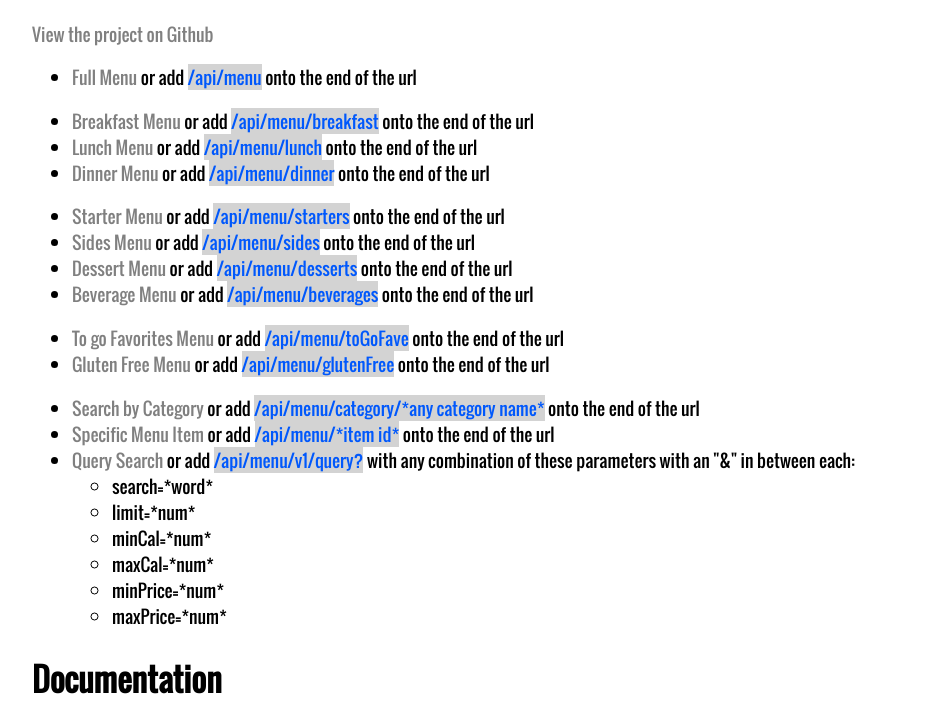
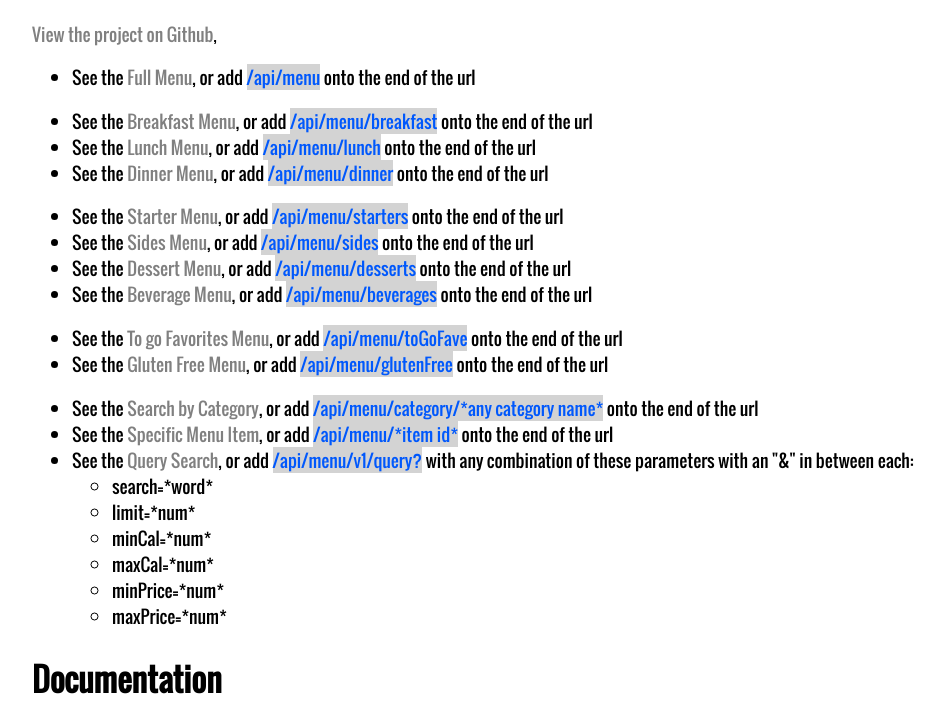
Before and after one commit to Barik-D-Boley/Creating-an-API, a website: page homepage.html in a window 1280 px wide. Shown: the part 87-800 px from the top of the page, without its empty margins (32-976 px from the left). Drawn offline with Linux system fonts and the light colour scheme.

Commit message:
Made the homepage more readable

```diff
--- a/homepage.html
+++ b/homepage.html
@@ -9,25 +9,25 @@
 </head>
 <body>
     <h1>Home Page</h1>
-    <a target='_blank' href='https://github.com/xBarikadex/Creating-an-API'>View the project on Github</a>
+    <a target='_blank' href='https://github.com/xBarikadex/Creating-an-API'>View the project on Github</a>,
     <ul>
-        <li><a target='_blank' href='/api/menu'>Full Menu</a> or add <span class='url' onclick='copy("/api/menu")' title='Copy to Clipboard'>/api/menu</span> onto the end of the url</li>
+        <li>See the <a target='_blank' href='/api/menu'>Full Menu</a>, or add <span class='url' onclick='copy("/api/menu")' title='Copy to Clipboard'>/api/menu</span> onto the end of the url</li>
         <p></p>
-        <li><a target='_blank' href='/api/menu/breakfast'>Breakfast Menu</a> or add <span class='url' onclick='copy("/api/menu/breakfast")' title='Copy to Clipboard'>/api/menu/breakfast</span> onto the end of the url</li>
-        <li><a target='_blank' href='/api/menu/lunch'>Lunch Menu</a> or add <span class='url' onclick='copy("/api/menu/lunch")' title='Copy to Clipboard'>/api/menu/lunch</span> onto the end of the url</li>
-        <li><a target='_blank' href='/api/menu/dinner'>Dinner Menu</a> or add <span class='url' onclick='copy("/api/menu/dinner")' title='Copy to Clipboard'>/api/menu/dinner</span> onto the end of the url</li>
+        <li>See the <a target='_blank' href='/api/menu/breakfast'>Breakfast Menu</a>, or add <span class='url' onclick='copy("/api/menu/breakfast")' title='Copy to Clipboard'>/api/menu/breakfast</span> onto the end of the url</li>
+        <li>See the <a target='_blank' href='/api/menu/lunch'>Lunch Menu</a>, or add <span class='url' onclick='copy("/api/menu/lunch")' title='Copy to Clipboard'>/api/menu/lunch</span> onto the end of the url</li>
+        <li>See the <a target='_blank' href='/api/menu/dinner'>Dinner Menu</a>, or add <span class='url' onclick='copy("/api/menu/dinner")' title='Copy to Clipboard'>/api/menu/dinner</span> onto the end of the url</li>
         <p></p>
-        <li><a target='_blank' href='/api/menu/starters'>Starter Menu</a> or add <span class='url' onclick='copy("/api/menu/starters")' title='Copy to Clipboard'>/api/menu/starters</span> onto the end of the url</li>
-        <li><a target='_blank' href='/api/menu/sides'>Sides Menu</a> or add <span class='url' onclick='copy("/api/menu/sides")' title='Copy to Clipboard'>/api/menu/sides</span> onto the end of the url</li>
-        <li><a target='_blank' href='/api/menu/desserts'>Dessert Menu</a> or add <span class='url' onclick='copy("/api/menu/desserts")' title='Copy to Clipboard'>/api/menu/desserts</span> onto the end of the url</li>
-        <li><a target='_blank' href='/api/menu/beverages'>Beverage Menu</a> or add <span class='url' onclick='copy("/api/menu/beverages")' title='Copy to Clipboard'>/api/menu/beverages</span> onto the end of the url</li>
+        <li>See the <a target='_blank' href='/api/menu/starters'>Starter Menu</a>, or add <span class='url' onclick='copy("/api/menu/starters")' title='Copy to Clipboard'>/api/menu/starters</span> onto the end of the url</li>
+        <li>See the <a target='_blank' href='/api/menu/sides'>Sides Menu</a>, or add <span class='url' onclick='copy("/api/menu/sides")' title='Copy to Clipboard'>/api/menu/sides</span> onto the end of the url</li>
+        <li>See the <a target='_blank' href='/api/menu/desserts'>Dessert Menu</a>, or add <span class='url' onclick='copy("/api/menu/desserts")' title='Copy to Clipboard'>/api/menu/desserts</span> onto the end of the url</li>
+        <li>See the <a target='_blank' href='/api/menu/beverages'>Beverage Menu</a>, or add <span class='url' onclick='copy("/api/menu/beverages")' title='Copy to Clipboard'>/api/menu/beverages</span> onto the end of the url</li>
         <p></p>
-        <li><a target='_blank' href='/api/menu/toGoFave'>To go Favorites Menu</a> or add <span class='url' onclick='copy("/api/menu/toGoFave")' title='Copy to Clipboard'>/api/menu/toGoFave</span> onto the end of the url</li>
-        <li><a target='_blank' href='/api/menu/glutenFree'>Gluten Free Menu</a> or add <span class='url' onclick='copy("/api/menu/glutenFree")' title='Copy to Clipboard'>/api/menu/glutenFree</span> onto the end of the url</li>
+        <li>See the <a target='_blank' href='/api/menu/toGoFave'>To go Favorites Menu</a>, or add <span class='url' onclick='copy("/api/menu/toGoFave")' title='Copy to Clipboard'>/api/menu/toGoFave</span> onto the end of the url</li>
+        <li>See the <a target='_blank' href='/api/menu/glutenFree'>Gluten Free Menu</a>, or add <span class='url' onclick='copy("/api/menu/glutenFree")' title='Copy to Clipboard'>/api/menu/glutenFree</span> onto the end of the url</li>
         <p></p>
-        <li><a target='_blank' href='/api/menu/category/sides'>Search by Category</a> or add <span class='url' onclick='copy("/api/menu/category/")' title='Copy to Clipboard'>/api/menu/category/*any category name*</span> onto the end of the url</li>
-        <li><a target='_blank' href='/api/menu/69'>Specific Menu Item</a> or add <span class='url' onclick='copy("/api/menu/")' title='Copy to Clipboard'>/api/menu/*item id*</span> onto the end of the url</li>
-        <li><a target='_blank' href='/api/menu/v1/query?search=bacon&maxPrice=10&minCal=800&limit=2'>Query Search</a> or add <span class='url' onclick='copy("/api/menu/v1/query?")' title='Copy to Clipboard'>/api/menu/v1/query?</span> with any combination of these parameters with an "&" in between each:
+        <li>See the <a target='_blank' href='/api/menu/category/sides'>Search by Category</a>, or add <span class='url' onclick='copy("/api/menu/category/")' title='Copy to Clipboard'>/api/menu/category/*any category name*</span> onto the end of the url</li>
+        <li>See the <a target='_blank' href='/api/menu/69'>Specific Menu Item</a>, or add <span class='url' onclick='copy("/api/menu/")' title='Copy to Clipboard'>/api/menu/*item id*</span> onto the end of the url</li>
+        <li>See the <a target='_blank' href='/api/menu/v1/query?search=bacon&maxPrice=10&minCal=800&limit=2'>Query Search</a>, or add <span class='url' onclick='copy("/api/menu/v1/query?")' title='Copy to Clipboard'>/api/menu/v1/query?</span> with any combination of these parameters with an "&" in between each:
             <ul>
                 <li>search=*word*</li>
                 <li>limit=*num*</li>
--- a/index.js
+++ b/index.js
@@ -212,6 +212,6 @@ app.get('/api/menu/v1/query', (req, res) => {
     res.status(200).json(sortedMenu)
 })
 
-app.listen(5000, () => {
-    console.log('Server is listening on port 5000....');
+app.listen(5001, () => {
+    console.log('Server is listening on port 5001....');
 })
```
